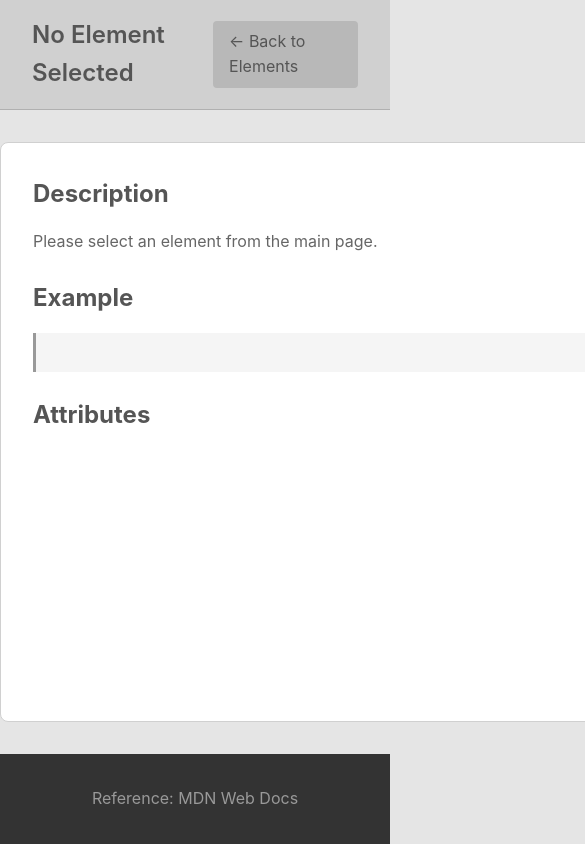
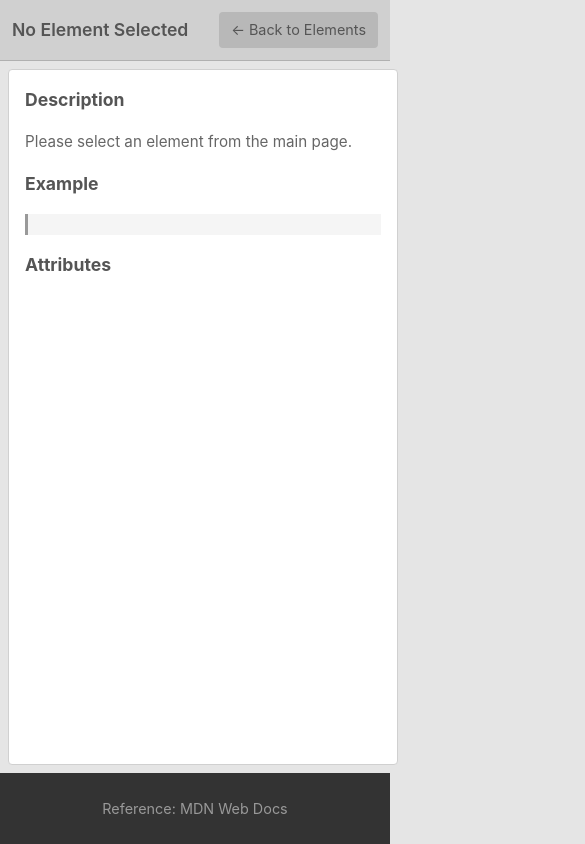
Before and after one commit to sabid179/html-note, a plain HTML site: page elements/element.html in a window 390 px wide. Shown: the top 844 px of the page, 585 px wide, since content can reach past the window. Drawn offline with Linux system fonts and the light colour scheme.

Commit message:
responsiveness for phone

```diff
--- a/elements/element.css
+++ b/elements/element.css
@@ -43,6 +43,7 @@ nav h1 {
     background-color: #b8b8b8;
     border-radius: 4px;
     transition: background-color 0.3s;
+    white-space: nowrap;
 }
 
 .back-btn:hover {
@@ -50,7 +51,8 @@ nav h1 {
 }
 
 .content {
-    width: 1000px;
+    width: 100%;
+    max-width: 1000px;
     margin: 2rem auto;
     padding: 2rem;
     background-color: #fff;
@@ -81,6 +83,7 @@ nav h1 {
     border-radius: 3px;
     font-family: 'Courier New', monospace;
     color: #555;
+    word-break: break-word;
 }
 
 .example {
@@ -88,6 +91,7 @@ nav h1 {
     padding: 1rem;
     border-left: 3px solid #999;
     margin: 1rem 0;
+    overflow-x: auto;
 }
 
 .example code {
@@ -138,3 +142,116 @@ footer {
     padding: 2rem;
     margin-top: auto;
 }
+
+/* Responsive Design */
+
+/* Tablet (768px and below) */
+@media (max-width: 768px) {
+    nav {
+        padding: 1rem;
+        flex-wrap: wrap;
+        gap: 0.5rem;
+    }
+
+    nav h1 {
+        font-size: 1.25rem;
+    }
+
+    .spacer {
+        display: none;
+    }
+
+    .content {
+        margin: 1rem;
+        padding: 1.5rem;
+        border-radius: 6px;
+    }
+
+    .content h2 {
+        font-size: 1.25rem;
+    }
+
+    .example {
+        padding: 0.75rem;
+    }
+}
+
+/* Mobile (480px and below) */
+@media (max-width: 480px) {
+    nav {
+        padding: 0.75rem;
+    }
+
+    nav h1 {
+        font-size: 1.1rem;
+    }
+
+    .back-btn {
+        padding: 0.4rem 0.75rem;
+        font-size: 0.9rem;
+    }
+
+    .content {
+        margin: 0.5rem;
+        padding: 1rem;
+        border-radius: 4px;
+    }
+
+    .content h2 {
+        font-size: 1.1rem;
+        margin-top: 1rem;
+    }
+
+    .content p {
+        font-size: 0.95rem;
+    }
+
+    .content code {
+        font-size: 0.85rem;
+        padding: 0.15rem 0.4rem;
+    }
+
+    .example {
+        padding: 0.5rem;
+        margin: 0.75rem 0;
+    }
+
+    #element-attributes details {
+        padding: 0.4rem;
+    }
+
+    #element-attributes summary {
+        font-size: 0.95rem;
+    }
+
+    #element-attributes details p {
+        font-size: 0.9rem;
+        padding-left: 0.25rem;
+    }
+
+    footer {
+        padding: 1.5rem 1rem;
+        font-size: 0.9rem;
+    }
+}
+
+/* Small Mobile (320px and below) */
+@media (max-width: 320px) {
+    nav h1 {
+        font-size: 1rem;
+    }
+
+    .back-btn {
+        padding: 0.35rem 0.6rem;
+        font-size: 0.85rem;
+    }
+
+    .content {
+        margin: 0.25rem;
+        padding: 0.75rem;
+    }
+
+    .content h2 {
+        font-size: 1rem;
+    }
+}
```
